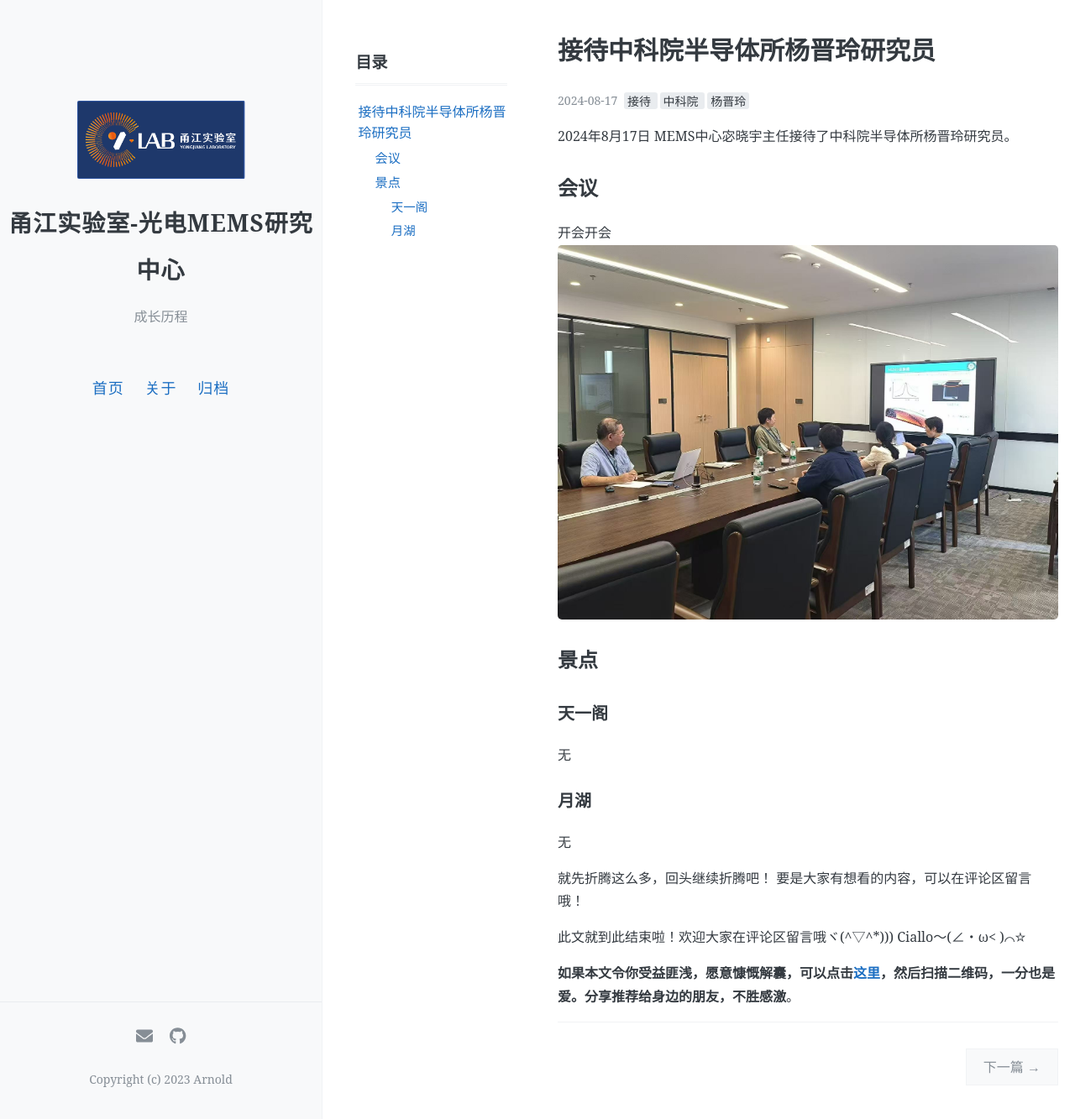
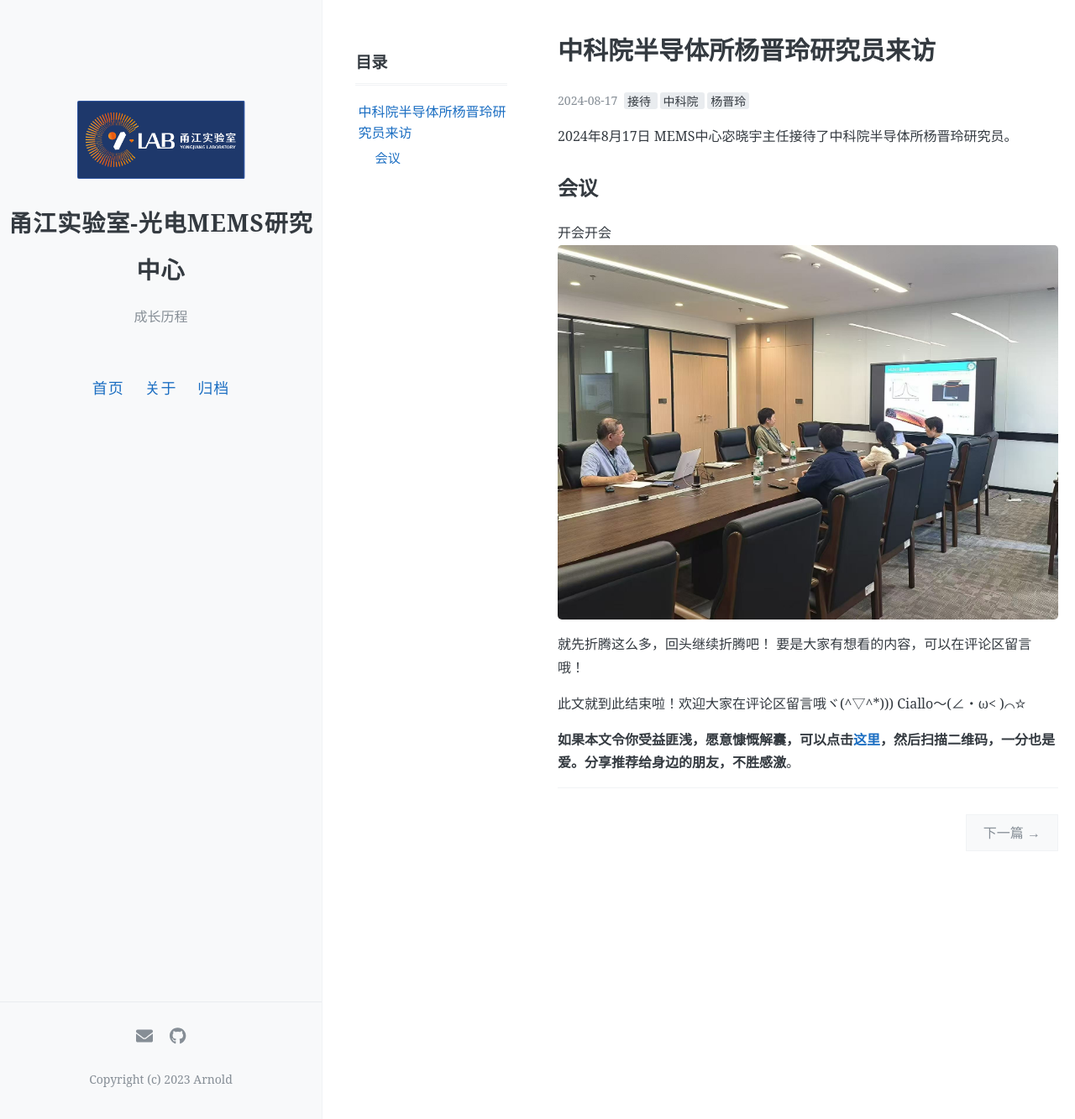
Before and after one commit to Ylab-MEMS/MEMS, a Jekyll site: the page built from _posts/2024-08-17-kali_wsl.md, in a window 1280 px wide and 1333 px high. Shown: the whole window at 84% size. Built offline with Jekyll 4.4.1, drawn with Linux system fonts in a browser that asks for light colours; comment, search, counter and statistics services are not loaded.

Commit message:
Update 2024-08-17-kali_wsl.md

```diff
--- a/_posts/2024-08-17-kali_wsl.md
+++ b/_posts/2024-08-17-kali_wsl.md
@@ -1,6 +1,6 @@
 ---
 layout: post
-title: "接待中科院半导体所杨晋玲研究员"
+title: "中科院半导体所杨晋玲研究员来访"
 date:   2024-08-17
 tags: [接待, 中科院, 杨晋玲]
 comments: true
@@ -17,14 +17,7 @@ MEMS中心宓晓宇主任接待了中科院半导体所杨晋玲研究员。
 开会开会
 ![](../images/2024/8/17/微信图片_20240821155558.jpg)
 
-## 景点
-### 天一阁
 
-无
-
-### 月湖
-
-无
 
 
 就先折腾这么多，回头继续折腾吧！
```
